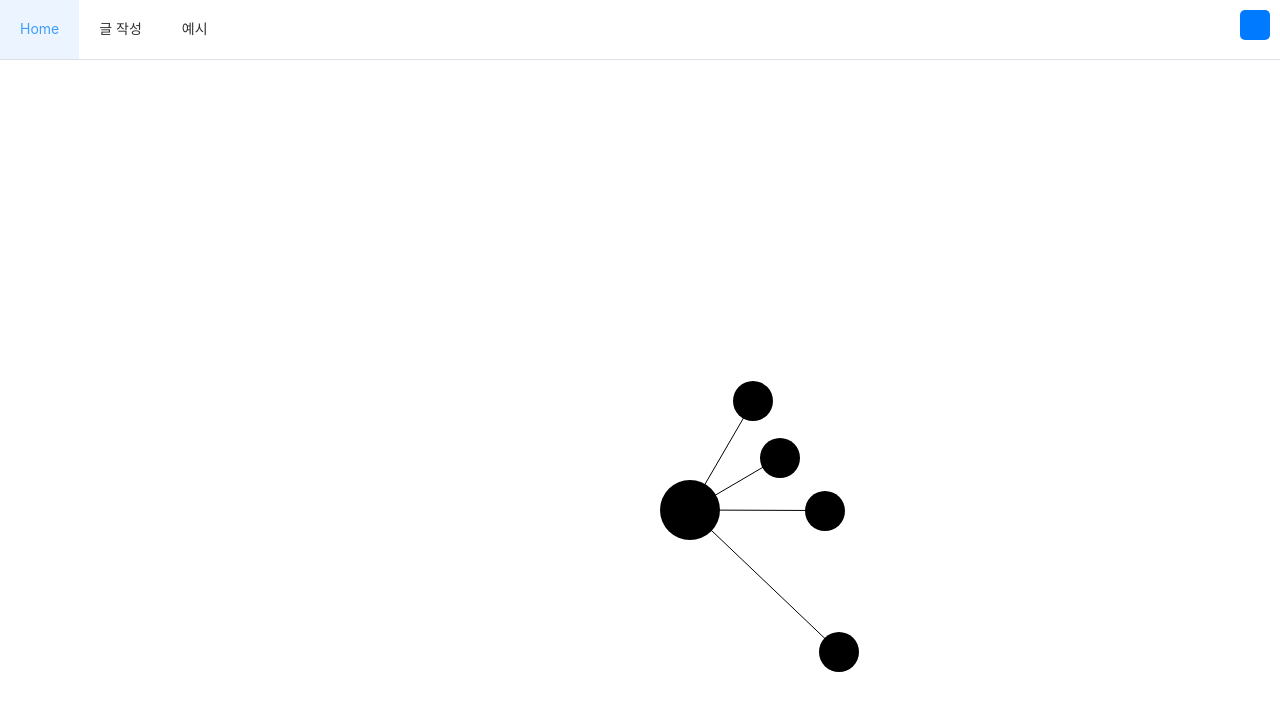
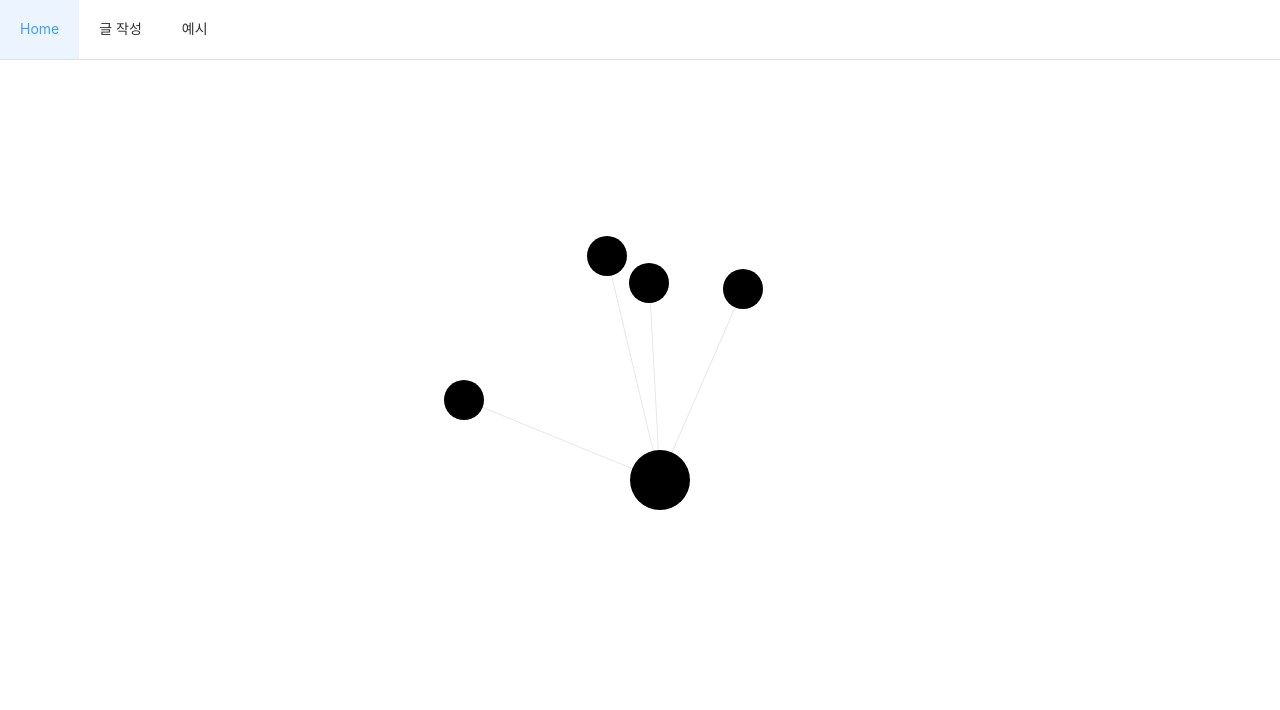
Before and after one commit to nyoongoon/closest, a Vue app in the folder front/: page /example in a window 1280 px wide. Shown: the top 710 px of the page. Built offline with nearby package versions, Linux system fonts and the light colour scheme; a web font is replaced by a local one.

Commit message:
프론트엔드 수정

```diff
--- a/front/src/views/ExampleView.vue
+++ b/front/src/views/ExampleView.vue
@@ -1,22 +1,24 @@
 <template>
   <div id="app">
     <svg id="svg">
+      <!-- 중앙 노드를 원 형태로 표시 -->
+      <circle :cx="centerNode.x" :cy="centerNode.y" :r="centerNodeSize / 2" fill="black" />
+
+      <!-- 다른 노드와 중앙 노드를 선으로 연결 -->
       <line
-          v-for="(node, index) in nodes"
-          :key="index"
-          :x1="centerNode.x + centerNodeSize / 2"
-          :y1="centerNode.y + centerNodeSize / 2"
+          v-for="(node, index) in visibleNodes"
+          :key="'line' + index"
+          :x1="centerNode.x"
+          :y1="centerNode.y"
           :x2="node.position.x + nodeSize / 2"
           :y2="node.position.y + nodeSize / 2"
           stroke="black"
+          stroke-width="0.5"
+          stroke-opacity="0.2"
       />
     </svg>
     <div
-        class="node center-node"
-        :style="{ top: centerNode.y + 'px', left: centerNode.x + 'px', width: centerNodeSize + 'px', height: centerNodeSize + 'px' }"
-    ></div>
-    <div
-        v-for="(node, index) in nodes"
+        v-for="(node, index) in visibleNodes"
         :key="index"
         class="node"
         :style="{ ...node.style, width: nodeSize + 'px', height: nodeSize + 'px' }"
@@ -28,9 +30,9 @@
         <h2>Login</h2>
         <form>
           <label for="username">Username:</label>
-          <input type="text" id="username" name="username" />
+          <input type="text" id="username" name="username"/>
           <label for="password">Password:</label>
-          <input type="password" id="password" name="password" />
+          <input type="password" id="password" name="password"/>
           <div class="button-group">
             <button type="button" class="signup-button">Sign Up</button>
             <button type="submit" class="login-button">Login</button>
@@ -39,21 +41,17 @@
       </div>
     </div>
     <div class="toggle-button" @click="toggleTab"></div>
-    <div v-if="showSideTab" class="side-tab"></div>
+    <div v-if="showSideTab" class="side-tab" @mouseover="handleMouseOverSideTab"
+         @mouseleave="handleMouseLeaveSideTab"></div>
   </div>
 </template>
 
-
-
-
-
-
-
 <script lang="ts">
-import { defineComponent, reactive, onMounted, ref } from 'vue';
+import { defineComponent, onMounted, reactive, ref } from 'vue';
 
 interface Node {
   position: { x: number; y: number };
+  velocity: { x: number; y: number };
   style: Record<string, string>;
   isStopped: boolean;
 }
@@ -64,21 +62,34 @@ export default defineComponent({
     const centerNode = reactive({ x: window.innerWidth / 2, y: window.innerHeight / 2 });
     const centerNodeSize = 60;
     const nodeSize = 40;
-    const nodeRangeFactor = 2; // 노드가 떠도는 범위를 조절하기 위한 상수
+    const minDistance = 200; // 중앙에서 최소 거리
+    const maxDistance = 300; // 중앙에서 최대 거리
+    const visibleNodeCount = ref(4); // 화면에 보이는 노드의 개수
 
     const getRandomPosition = () => {
+      const angle = Math.random() * Math.PI * 2;
+      const r = minDistance + Math.random() * (maxDistance - minDistance);
       return {
-        x: centerNode.x + (Math.random() * window.innerWidth / 4 - window.innerWidth / 8) * nodeRangeFactor,
-        y: centerNode.y + (Math.random() * window.innerHeight / 4 - window.innerHeight / 8) * nodeRangeFactor,
+        x: centerNode.x + r * Math.cos(angle),
+        y: centerNode.y + r * Math.sin(angle),
+      };
+    };
+
+    const getRandomVelocity = () => {
+      return {
+        x: (Math.random() * 2 - 1) * 2, // 속도를 30% 빠르게
+        y: (Math.random() * 2 - 1) * 2, // 속도를 30% 빠르게
       };
     };
 
     const nodes = reactive<Node[]>([
-      { position: getRandomPosition(), style: {}, isStopped: false },
-      { position: getRandomPosition(), style: {}, isStopped: false },
-      { position: getRandomPosition(), style: {}, isStopped: false },
-      { position: getRandomPosition(), style: {}, isStopped: false },
+      { position: getRandomPosition(), velocity: getRandomVelocity(), style: {}, isStopped: false },
+      { position: getRandomPosition(), velocity: getRandomVelocity(), style: {}, isStopped: false },
+      { position: getRandomPosition(), velocity: getRandomVelocity(), style: {}, isStopped: false },
+      { position: getRandomPosition(), velocity: getRandomVelocity(), style: {}, isStopped: false },
     ]);
+
+    const visibleNodes = ref<Node[]>([]);
 
     let intervalId: number | null = null;
 
@@ -86,14 +97,39 @@ export default defineComponent({
       intervalId = setInterval(() => {
         nodes.forEach((node) => {
           if (!node.isStopped) {
-            const randomX = Math.random() * 0.5 - 0.25;
-            const randomY = Math.random() * 0.5 - 0.25;
-            node.position.x += randomX;
-            node.position.y += randomY;
+            node.position.x += node.velocity.x;
+            node.position.y += node.velocity.y;
+
+            // Change velocity slightly to create a more natural movement
+            node.velocity.x += (Math.random() * 2 - 1) * 0.01;
+            node.velocity.y += (Math.random() * 2 - 1) * 0.01;
+
+            // Limit velocity to keep movement smooth
+            node.velocity.x = Math.max(Math.min(node.velocity.x, 1.3), -1.3); // 최대 속도 1.3으로 제한
+            node.velocity.y = Math.max(Math.min(node.velocity.y, 1.3), -1.3); // 최대 속도 1.3으로 제한
+
+            // Check if the node is outside the circular boundary
+            const dx = node.position.x - centerNode.x;
+            const dy = node.position.y - centerNode.y;
+            const distance = Math.sqrt(dx * dx + dy * dy);
+
+            // Adjust position if outside the allowed distance range
+            if (distance < minDistance || distance > maxDistance) {
+              const angle = Math.atan2(dy, dx);
+              const targetDistance = Math.min(maxDistance, Math.max(minDistance, distance));
+              node.position.x = centerNode.x + targetDistance * Math.cos(angle);
+              node.position.y = centerNode.y + targetDistance * Math.sin(angle);
+              node.velocity.x *= -1;
+              node.velocity.y *= -1;
+            }
+
             node.style.top = `${node.position.y}px`;
             node.style.left = `${node.position.x}px`;
           }
         });
+
+        // Update visible nodes
+        visibleNodes.value = nodes.slice(0, visibleNodeCount.value);
       }, 100);
     };
 
@@ -119,10 +155,27 @@ export default defineComponent({
     const showSideTab = ref(false);
     const sideTabThreshold = 10; // Distance from the right edge to show the side tab
 
+    const isMouseOverSideTab = ref(false);
+
+    const handleMouseOverSideTab = () => {
+      isMouseOverSideTab.value = true;
+    };
+
+    const handleMouseLeaveSideTab = () => {
+      isMouseOverSideTab.value = false;
+      if (!showSideTab.value) {
+        resetScreenPosition();
+      }
+    };
+
     const handleMouseMove = (event: MouseEvent) => {
-      if (!showLoginModal.value && !showSideTab.value && window.innerWidth - event.clientX <= sideTabThreshold) {
+      if (
+          !showLoginModal.value &&
+          !showSideTab.value &&
+          window.innerWidth - event.clientX <= sideTabThreshold
+      ) {
         moveScreenLeft();
-      } else {
+      } else if (!isMouseOverSideTab.value) {
         resetScreenPosition();
       }
     };
@@ -132,7 +185,9 @@ export default defineComponent({
     };
 
     const resetScreenPosition = () => {
-      document.getElementById('app')!.style.transform = 'translateX(0)';
+      if (!isMouseOverSideTab.value) {
+        document.getElementById('app')!.style.transform = 'translateX(0)';
+      }
     };
 
     const toggleTab = () => {
@@ -159,18 +214,14 @@ export default defineComponent({
       showLoginModal,
       showSideTab,
       toggleTab,
+      handleMouseOverSideTab,
+      handleMouseLeaveSideTab,
+      visibleNodes,
+      visibleNodeCount,
     };
   },
 });
 </script>
-
-
-
-
-
-
-
-
 
 <style>
 #app {
@@ -192,99 +243,23 @@ export default defineComponent({
   position: absolute;
   background-color: black;
   border-radius: 50%;
-  transition: transform 0.3s, z-index 0.3s, top 0.05s, left 0.05s;
+  transition: transform 0.3s, z-index 0.3s, top 0.1s, left 0.1s, width 0.3s, height 0.3s; /* 변환, z-index, 상단, 왼쪽, 너비, 높이에 대한 트랜지션 효과 */
 }
 
-.center-node {
-  background-color: black;
+/* 중앙 노드 스타일 */
+#svg circle {
+  fill: black;
 }
 
 .login-modal {
-  position: fixed;
-  top: 50%;
-  left: 50%;
-  transform: translate(-50%, -50%);
-  width: 300px;
-  background-color: white;
-  border: 1px solid #ccc;
-  border-radius: 10px;
-  box-shadow: 0 2px 10px rgba(0, 0, 0, 0.1);
-  z-index: 1000;
-  display: flex;
-  justify-content: center;
-  align-items: center;
-  padding: 20px;
-}
-
-.modal-content {
-  width: 100%;
-}
-
-.modal-content h2 {
-  margin-bottom: 20px;
-  text-align: center;
-}
-
-.modal-content form {
-  display: flex;
-  flex-direction: column;
-}
-
-.modal-content label {
-  margin-bottom: 5px;
-}
-
-.modal-content input {
-  margin-bottom: 15px;
-  padding: 10px;
-  border: 1px solid #ccc;
-  border-radius: 5px;
-}
-
-.button-group {
-  display: flex;
-  justify-content: space-between;
-}
-
-.signup-button,
-.login-button {
-  width: 48%;
-  padding: 10px;
-  background-color: #007bff;
-  color: white;
-  border: none;
-  border-radius: 5px;
-  cursor: pointer;
-  transition: background-color 0.3s;
-}
-
-.signup-button:hover,
-.login-button:hover {
-  background-color: #0056b3;
+  /* 로그인 모달 스타일 */
 }
 
 .toggle-button {
-  position: fixed; /* 이동하지 않는 고정 위치로 설정 */
-  top: 10px;
-  right: 10px;
-  width: 30px;
-  height: 30px;
-  background-color: #007bff;
-  border: none;
-  border-radius: 5px;
-  cursor: pointer;
-  z-index: 1000;
+  /* 토글 버튼 스타일 */
 }
 
 .side-tab {
-  position: fixed;
-  top: 50px;
-  right: 0;
-  width: 7.5px; /* Reduced width to 75% of original */
-  height: calc(100% - 50px); /* Reduced height to start below the toggle button */
-  background-color: rgba(0, 0, 0, 0.5);
-  border-left: 1px solid rgba(204, 204, 204, 0.5); /* Thin gray solid border with transparency */
-  cursor: pointer;
-  z-index: 1000;
+  /* 사이드 탭 스타일 */
 }
 </style>
```
